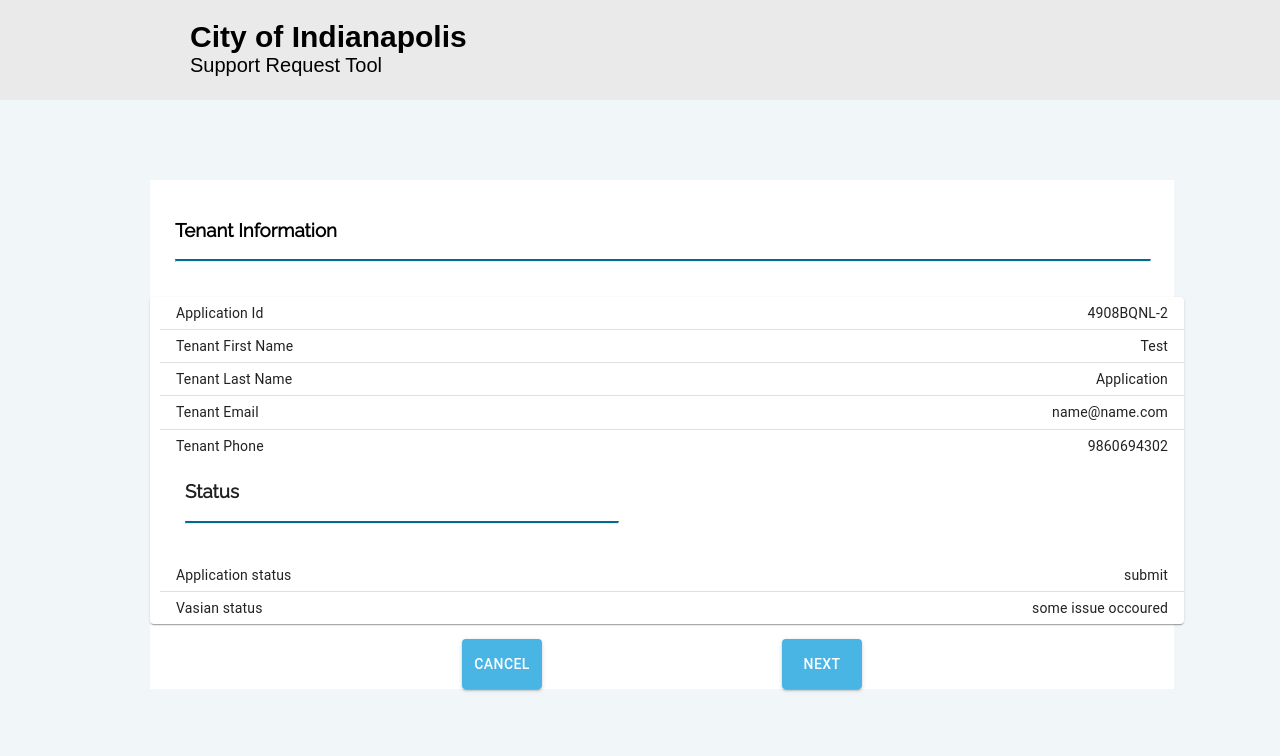
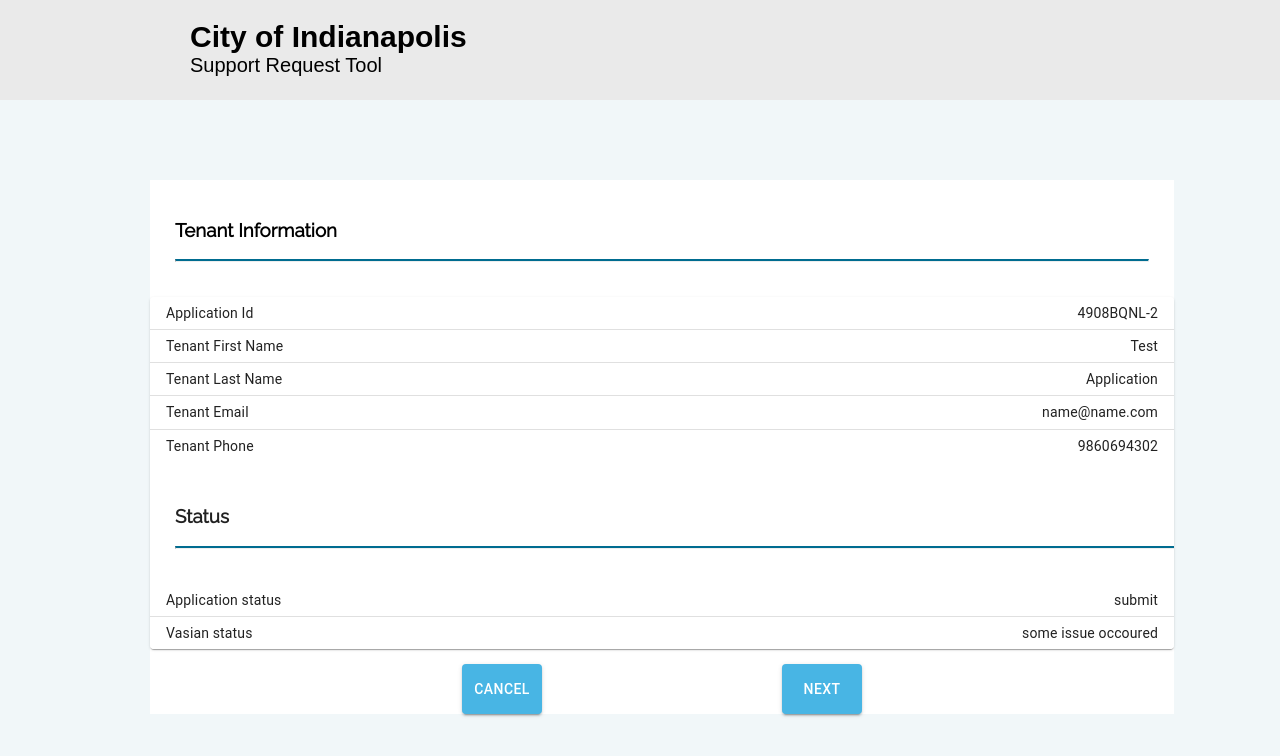
Before and after one commit to ketankapale8/Indyrent, a React (Create React App) app: page /application-support in a window 1280 px wide. Both pictures are taken after a click on the button "NEXT". Shown: the top 756 px of the page. Built offline with nearby package versions, Linux system fonts and the light colour scheme; a web font is replaced by a local one.

Commit message:
finalChanges
Signed-off-by: ketankapale8 <ketan.kapale@gmail.com>

```diff
--- a/src/components/ApplicationSupport/FinalInfo/styles.css
+++ b/src/components/ApplicationSupport/FinalInfo/styles.css
@@ -0,0 +1,18 @@
+.subHeaderContainers{
+    padding:25px;
+    width: 250%;
+    /* margin-right: 20px; */
+    /* margin: 10px; */
+    /* margin-top: -15px; */
+
+}
+
+.subHeaderTitles{
+    font-size: 15;
+    font-family: 'Raleway' !important;
+
+    /* font-family: ; */
+}
+.hr{
+    border-top: 2px solid #006c90 !important;
+}
--- a/src/components/ApplicationSupport/TenantInfo/index.js
+++ b/src/components/ApplicationSupport/TenantInfo/index.js
@@ -32,7 +32,7 @@
   ]
   return (
     <>
-    <TableContainer component={Paper} style={{paddingLeft:'10px'}}>
+    <TableContainer component={Paper}>
     <Table sx={{ minWidth: 650 }} size="small" aria-label="a dense table">
       <TableBody>
           {rows.map((row) => (
@@ -50,7 +50,7 @@
         </TableBody>
 
         <div className='subHeaderContainers'>
-        <h3 className='subHeaderTitles'>Status</h3>
+         <h3 className='subHeaderTitles'>Status</h3>
         <hr className='hr'/>
       </div>
 
--- a/src/components/ApplicationSupport/TenantInfo/styles.css
+++ b/src/components/ApplicationSupport/TenantInfo/styles.css
@@ -1,7 +1,8 @@
 .subHeaderContainers{
     padding:15px;
-    margin: 10px;
-    margin-top: -15px;
+    width: 10%;
+    /* margin: 10px; */
+    /* margin-top: -15px; */
 
 }
 
@@ -13,5 +14,4 @@
 }
 .hr{
     border-top: 2px solid #006c90 !important;
-    width: 100%;
 }
```
